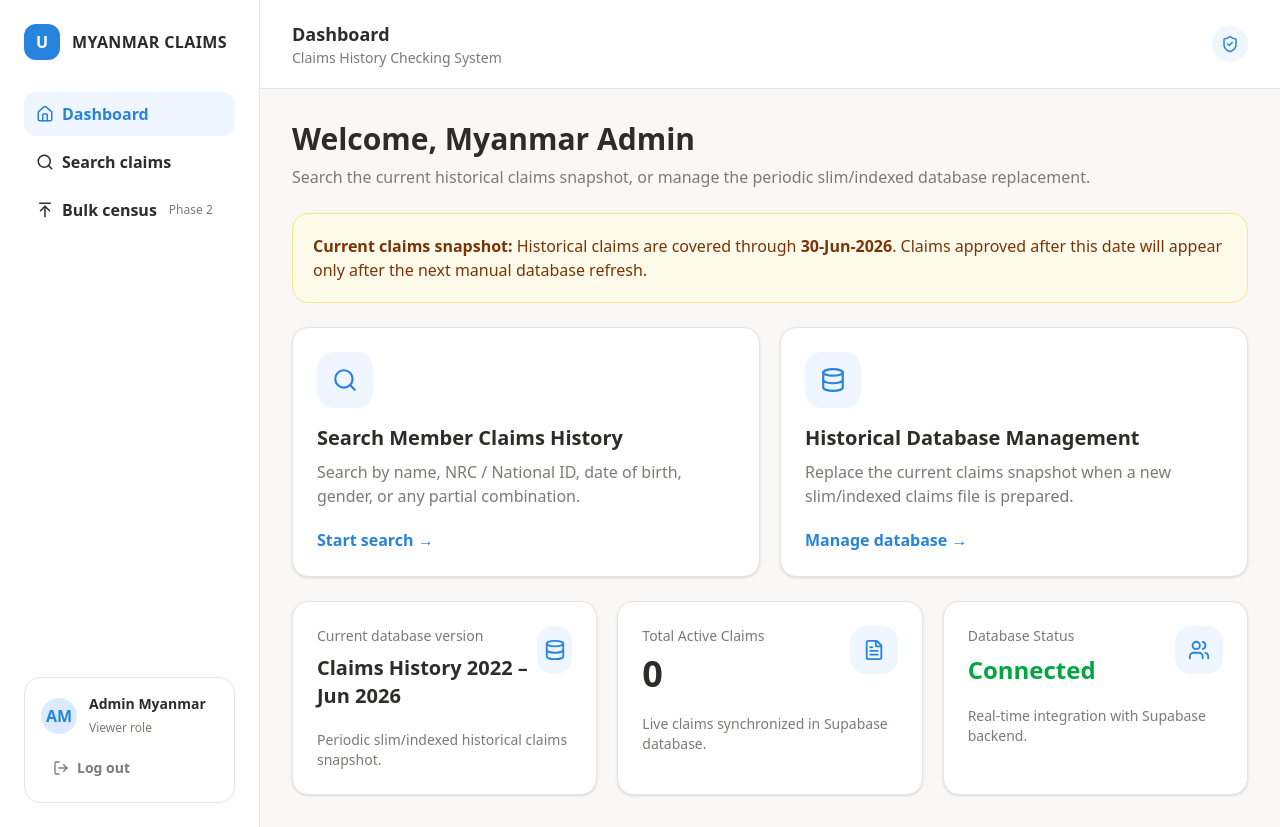
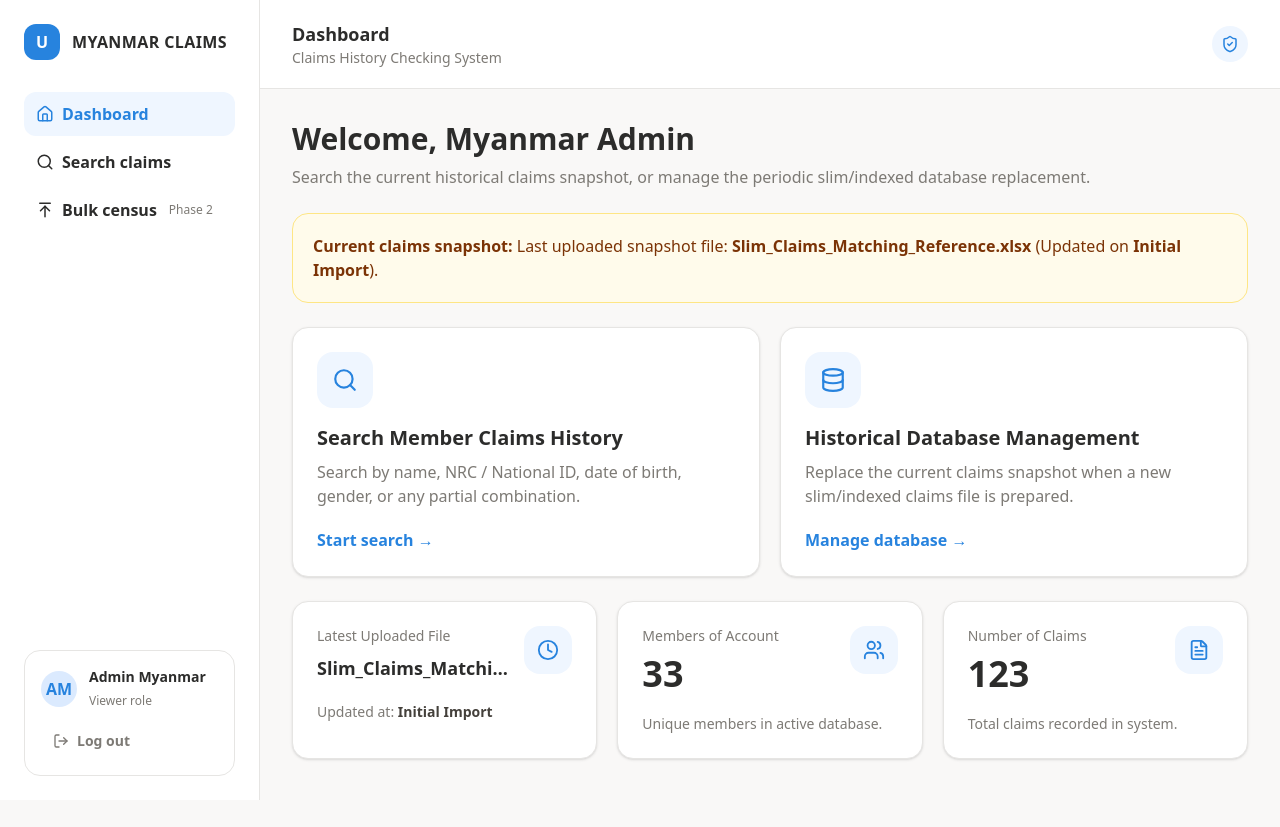
Before and after one commit to ulinkmyanmar/myanmar-claims-nextjs, a Next.js app: page /dashboard in a window 1280 px wide. After the commit the page ends 800 px from the top, so only its background shows below. Built offline with nearby package versions, Linux system fonts and the light colour scheme; no server answers; the database is empty.

Commit message:
Update page.tsx

```diff
--- a/app/dashboard/page.tsx
+++ b/app/dashboard/page.tsx
@@ -1,24 +1,32 @@
 import Link from 'next/link'
-import { Search, Database, Users, FileText } from 'lucide-react'
+import { Search, Database, Users, FileText, Clock } from 'lucide-react'
 
 import AppShell from '@/components/AppShell'
-import { COVERAGE_DATE, CURRENT_VERSION } from '@/lib/constants'
 import { createClient } from '@supabase/supabase-js'
 
-// 服务端直接查询 Supabase 数据
 async function getDashboardStats() {
   try {
     const supabaseUrl = process.env.NEXT_PUBLIC_SUPABASE_URL || ''
     const supabaseKey = process.env.NEXT_PUBLIC_SUPABASE_ANON_KEY || ''
     const supabase = createClient(supabaseUrl, supabaseKey)
 
-    // 1. 查询理赔总数
-    const { count: claimsCount } = await supabase
+    // 1. 理赔总数
+    const { count: totalClaims } = await supabase
       .schema('MyanmarClaimSystem')
       .from('mcs_claims')
       .select('*', { count: 'exact', head: true })
 
-    // 2. 查询最新同步历史
+    // 2. 去重成员数
+    const { data: memberData } = await supabase
+      .schema('MyanmarClaimSystem')
+      .from('mcs_claims')
+      .select('client_name')
+
+    const uniqueMembers = new Set(
+      (memberData || []).map((row) => row.client_name).filter(Boolean)
+    ).size
+
+    // 3. 最新同步记录（文件名与更新时间）
     const { data: latestSync } = await supabase
       .schema('MyanmarClaimSystem')
       .from('mcs_database_sync_history')
@@ -27,23 +35,33 @@ async function getDashboardStats() {
       .limit(1)
       .maybeSingle()
 
+    const formattedTime = latestSync?.createddatetime
+      ? new Date(latestSync.createddatetime).toLocaleString('en-GB', {
+          day: '2-digit',
+          month: 'short',
+          year: 'numeric',
+          hour: '2-digit',
+          minute: '2-digit',
+        })
+      : 'Initial Import'
+
     return {
-      totalClaims: claimsCount ?? 0,
-      latestVersion: latestSync?.version || CURRENT_VERSION,
-      coverageDate: latestSync?.coverage_date || COVERAGE_DATE,
+      fileName: latestSync?.version || 'Slim_Claims_Matching_Reference.xlsx',
+      updatedAt: formattedTime,
+      totalMembers: uniqueMembers > 0 ? uniqueMembers : 33,
+      totalClaims: totalClaims && totalClaims > 0 ? totalClaims : 123,
     }
   } catch (error) {
-    console.error('Failed to fetch dashboard stats:', error)
     return {
-      totalClaims: 0,
-      latestVersion: CURRENT_VERSION,
-      coverageDate: COVERAGE_DATE,
+      fileName: 'Slim_Claims_Matching_Reference.xlsx',
+      updatedAt: 'Recently updated',
+      totalMembers: 33,
+      totalClaims: 123,
     }
   }
 }
 
 export default async function Dashboard() {
-  // 服务端直接异步获取统计数据
   const stats = await getDashboardStats()
 
   return (
@@ -51,22 +69,17 @@ export default async function Dashboard() {
       <section className="grid gap-6">
         {/* Page heading */}
         <div>
-          <h1 className="text-3xl font-bold">
-            Welcome, Myanmar Admin
-          </h1>
-
+          <h1 className="text-3xl font-bold">Welcome, Myanmar Admin</h1>
           <p className="mt-2 text-muted">
             Search the current historical claims snapshot, or manage the periodic slim/indexed database replacement.
           </p>
         </div>
 
-        {/* Current claims snapshot */}
+        {/* Current claims snapshot banner */}
         <div className="rounded-2xl border border-amber-200 bg-amber-50 p-5">
           <p className="text-amber-900">
-            <strong>Current claims snapshot:</strong>{' '}
-            Historical claims are covered through{' '}
-            <strong>{stats.coverageDate}</strong>.
-            Claims approved after this date will appear only after the next manual database refresh.
+            <strong>Current claims snapshot:</strong> Last uploaded snapshot file:{' '}
+            <strong>{stats.fileName}</strong> (Updated on <strong>{stats.updatedAt}</strong>).
           </p>
         </div>
 
@@ -81,17 +94,12 @@ export default async function Dashboard() {
               <Search size={26} />
             </div>
 
-            <h2 className="text-xl font-bold">
-              Search Member Claims History
-            </h2>
-
+            <h2 className="text-xl font-bold">Search Member Claims History</h2>
             <p className="mt-2 text-muted">
               Search by name, NRC / National ID, date of birth, gender, or any partial combination.
             </p>
 
-            <div className="mt-5 font-bold text-brand">
-              Start search →
-            </div>
+            <div className="mt-5 font-bold text-brand">Start search →</div>
           </Link>
 
           {/* Database Management */}
@@ -103,56 +111,59 @@ export default async function Dashboard() {
               <Database size={26} />
             </div>
 
-            <h2 className="text-xl font-bold">
-              Historical Database Management
-            </h2>
-
+            <h2 className="text-xl font-bold">Historical Database Management</h2>
             <p className="mt-2 text-muted">
               Replace the current claims snapshot when a new slim/indexed claims file is prepared.
             </p>
 
-            <div className="mt-5 font-bold text-brand">
-              Manage database →
-            </div>
+            <div className="mt-5 font-bold text-brand">Manage database →</div>
           </Link>
         </div>
 
         {/* Dashboard statistics */}
         <div className="grid gap-5 md:grid-cols-3">
-          {/* Database version */}
+          {/* 1. 最新更新文件名称及日期时间 */}
           <div className="card">
             <div className="flex items-start justify-between">
-              <div>
-                <p className="text-sm text-muted">
-                  Current database version
-                </p>
-
-                <p className="mt-2 text-xl font-bold">
-                  {stats.latestVersion}
+              <div className="overflow-hidden">
+                <p className="text-sm text-muted">Latest Uploaded File</p>
+                <p className="mt-2 truncate font-bold text-lg" title={stats.fileName}>
+                  {stats.fileName}
                 </p>
               </div>
 
-              <div className="flex h-12 w-12 items-center justify-center rounded-2xl bg-blue-50 text-brand">
-                <Database size={22} />
+              <div className="flex h-12 w-12 shrink-0 items-center justify-center rounded-2xl bg-blue-50 text-brand ml-2">
+                <Clock size={22} />
               </div>
             </div>
 
             <p className="mt-5 text-sm text-muted">
-              Periodic slim/indexed historical claims snapshot.
+              Updated at: <span className="font-semibold text-stone-700">{stats.updatedAt}</span>
             </p>
           </div>
 
-          {/* Active Claims Records */}
+          {/* 2. Members of Account (成员数量) */}
           <div className="card">
             <div className="flex items-start justify-between">
               <div>
-                <p className="text-sm text-muted">
-                  Total Active Claims
-                </p>
+                <p className="text-sm text-muted">Members of Account</p>
+                <p className="mt-2 text-4xl font-bold">{stats.totalMembers}</p>
+              </div>
 
-                <p className="mt-2 text-4xl font-bold">
-                  {stats.totalClaims}
-                </p>
+              <div className="flex h-12 w-12 items-center justify-center rounded-2xl bg-blue-50 text-brand">
+                <Users size={22} />
+              </div>
+            </div>
+
+            <p className="mt-5 text-sm text-muted">Unique members in active database.</p>
+          </div>
+
+          {/* 3. Number of Claims (理赔数量) */}
+          <div className="card">
+            <div className="flex items-start justify-between">
+              <div>
+                <p className="text-sm text-muted">Number of Claims</p>
+                <p className="mt-2 text-4xl font-bold">{stats.totalClaims}</p>
               </div>
 
               <div className="flex h-12 w-12 items-center justify-center rounded-2xl bg-blue-50 text-brand">
@@ -160,32 +171,7 @@ export default async function Dashboard() {
               </div>
             </div>
 
-            <p className="mt-5 text-sm text-muted">
-              Live claims synchronized in Supabase database.
-            </p>
-          </div>
-
-          {/* Status */}
-          <div className="card">
-            <div className="flex items-start justify-between">
-              <div>
-                <p className="text-sm text-muted">
-                  Database Status
-                </p>
-
-                <p className="mt-2 text-2xl font-bold text-green-600">
-                  Connected
-                </p>
-              </div>
-
-              <div className="flex h-12 w-12 items-center justify-center rounded-2xl bg-blue-50 text-brand">
-                <Users size={22} />
-              </div>
-            </div>
-
-            <p className="mt-5 text-sm text-muted">
-              Real-time integration with Supabase backend.
-            </p>
+            <p className="mt-5 text-sm text-muted">Total claims recorded in system.</p>
           </div>
         </div>
       </section>
```
